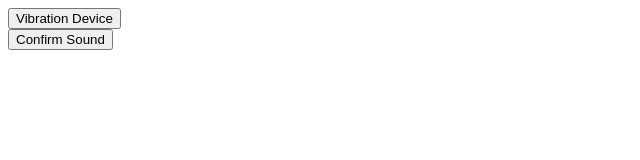
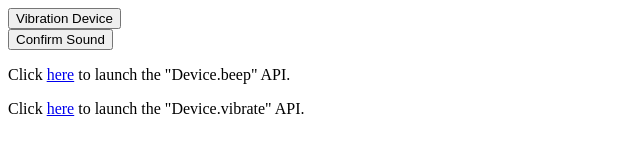
Before and after one commit to verzeletti-smeup/Browser-Velocity, a website: page public_html/index.html in a window 1280 px wide. Shown: the whole page, without its empty margins (0-640 px from the left). Drawn offline with Linux system fonts and the light colour scheme.

Commit message:
Add Beep

```diff
--- a/public_html/index.html
+++ b/public_html/index.html
@@ -6,8 +6,8 @@ and open the template in the editor.
 -->
 <html>
     <head>
-        <title>TEST CON BROWSER VELOCITY</title>
-        <script type="text/javascript" charset="utf-8">
+        <title>TEST CON BROWSER VELOCITY 2</title>
+        <script type="text/javascript" language="javascript" charset="utf-8">
 
             document.addEventListener("deviceready", onDeviceReady, false);
             function onDeviceReady() {
@@ -23,7 +23,8 @@ and open the template in the editor.
              *  with a 50 millisecond trailing silence.
              */
             function confirmSound() {
-                Device.beep(200, 500, 50);
+                var Device = new Device();
+                device.beep(200, 500, 50);
             }
 
         </script>
@@ -37,5 +38,15 @@ and open the template in the editor.
         <div>
             <button onclick="confirmSound();">Confirm Sound</button>
         </div>
+        <div>
+            <p>
+                Click <a href="wls:Device.beep(200,500,50)">here</a> to launch the "Device.beep" API.
+            </p>
+        </div>
+        <div>
+            <p>
+                Click <a href="wls:Device.vibrate(1000, 500, 1000, 500)">here</a> to launch the "Device.vibrate" API.
+            </p>
+        </div>
     </body>
 </html>
```
